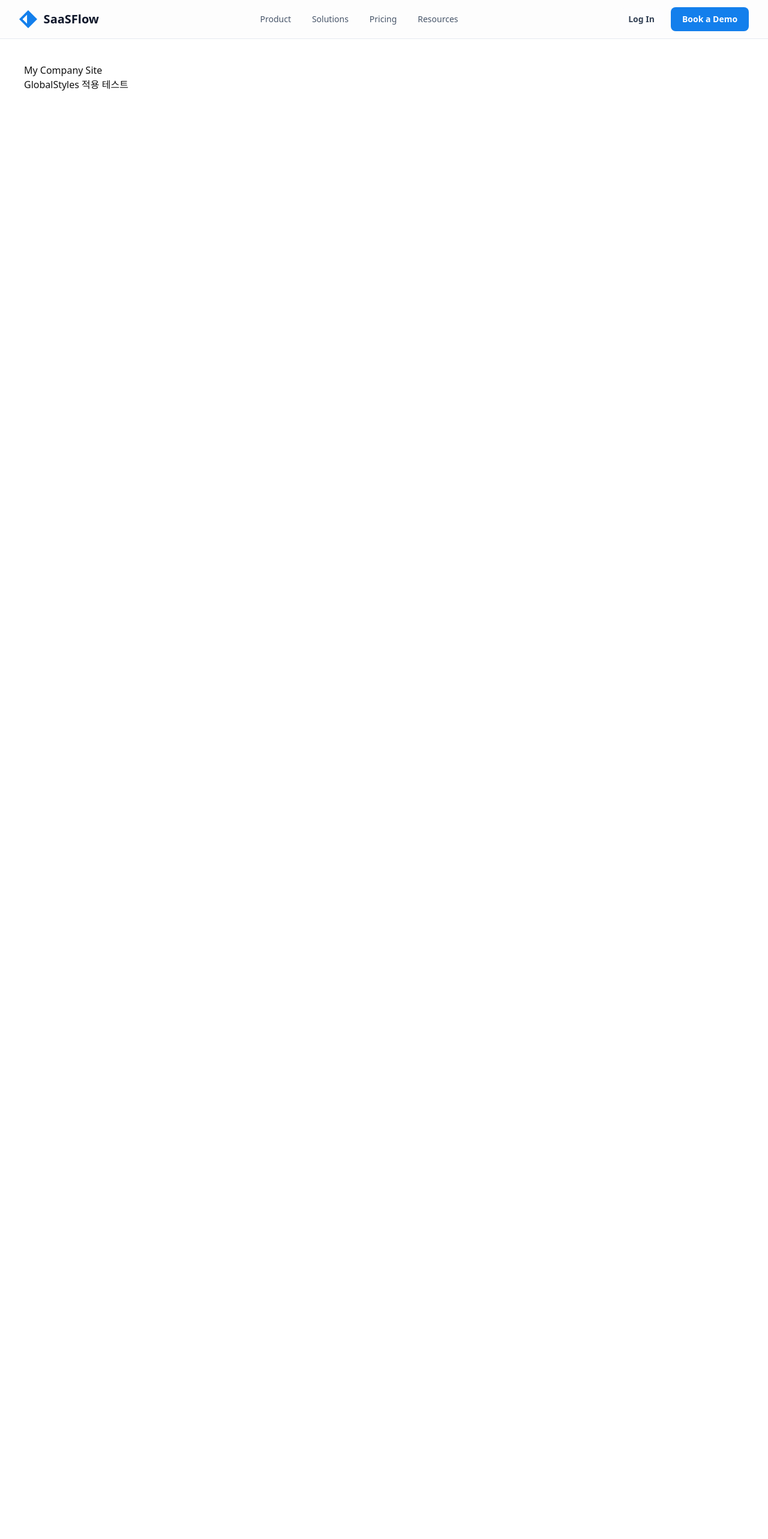
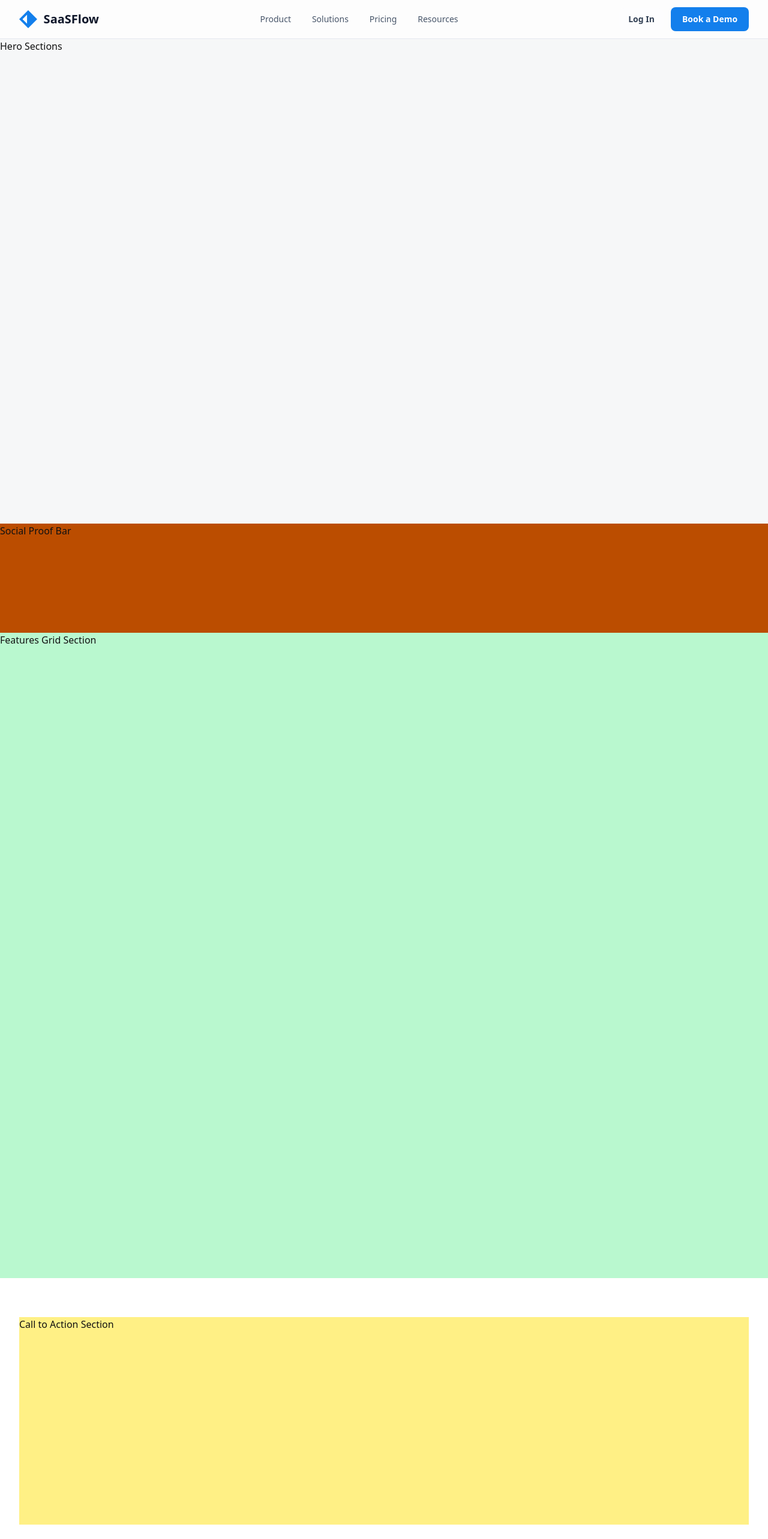
Before and after one commit to pan6603/my-company-site, a Next.js app: page / in a window 1280 px wide. Shown: the top 2566 px of the page at 60% size. Built offline with nearby package versions, Linux system fonts and the light colour scheme.

Commit message:
Main 레이아웃 잡기

```diff
--- a/app/(marketing)/layout.tsx
+++ b/app/(marketing)/layout.tsx
@@ -1,5 +1,6 @@
 import Navbar from "@/components/layout/navbar/Navbar"
 import Footer from "@/components/layout/footer/Footer"
+import Main from "@/components/layout/main/Main"
 
 export default function MarketingLayout({ children }: { children: React.ReactNode }) {
     return (
@@ -7,9 +8,7 @@ export default function MarketingLayout({ children }: { children: React.ReactNod
             <div className="w-full max-w-[1440px] h-[3027px] flex flex-col">
                 <Navbar />
 
-                <main className="flex-1">
-                    {children}
-                </main>
+                <Main>{children}</Main>
 
                 <Footer />
             </div>
--- a/app/(marketing)/page.tsx
+++ b/app/(marketing)/page.tsx
@@ -1,12 +1,15 @@
-
+import HeroSection from "@/components/sections/Hero";
+import SocialProofBar from "@/components/sections/SocialProofBar";
+import FeaturesGrid from "@/components/sections/FeaturesGrid";
+import CTA from "@/components/sections/CTA";
 
 export default function Home() {
   return (
     <>
-      <div style={{ padding: "40px" }}>
-        <h1>My Company Site</h1>
-        <p>GlobalStyles 적용 테스트</p>
-      </div>
+      <HeroSection />
+      <SocialProofBar />
+      <FeaturesGrid />
+      <CTA />
     </>
   );
 }
--- /dev/null
+++ b/components/layout/main/Main.tsx
@@ -0,0 +1,11 @@
+interface MainProps {
+  children: React.ReactNode
+}
+
+export default function Main({ children }: MainProps) {
+  return (
+    <main className="w-full max-w-[1440px] h-[2572px]">
+      {children}
+    </main>
+  )
+}
--- /dev/null
+++ b/components/sections/CTA.tsx
@@ -0,0 +1,13 @@
+
+
+
+
+export default function CTA() {
+    return (
+        <>
+            <div className="w-full max-w-[1216px] h-[346px] bg-yellow-200 mt-[65px] m-auto">
+                Call to Action Section
+            </div>
+        </>
+    )
+}
--- /dev/null
+++ b/components/sections/FeaturesGrid.tsx
@@ -0,0 +1,12 @@
+
+
+
+export default function FeaturesGrid() {
+    return (
+        <>
+            <div className="w-full max-w-[1440px] h-[1076px] bg-green-200">
+                Features Grid Section
+            </div>
+        </>
+    )
+}
--- /dev/null
+++ b/components/sections/Hero.tsx
@@ -0,0 +1,13 @@
+
+
+
+
+export default function Hero() {
+    return (
+        <>
+            <div className="w-full max-w-[1440px] h-[808px] bg-[#F6F7F8]">
+                Hero Sections
+            </div>
+        </>
+    )
+}
--- /dev/null
+++ b/components/sections/SocialProofBar.tsx
@@ -0,0 +1,12 @@
+
+
+
+export default function SocialProofBar() {
+    return (
+        <>
+            <div className="w-full max-w-[1440px] h-[182px] bg-amber-700">
+                Social Proof Bar
+            </div>
+        </>
+    )
+}
```
